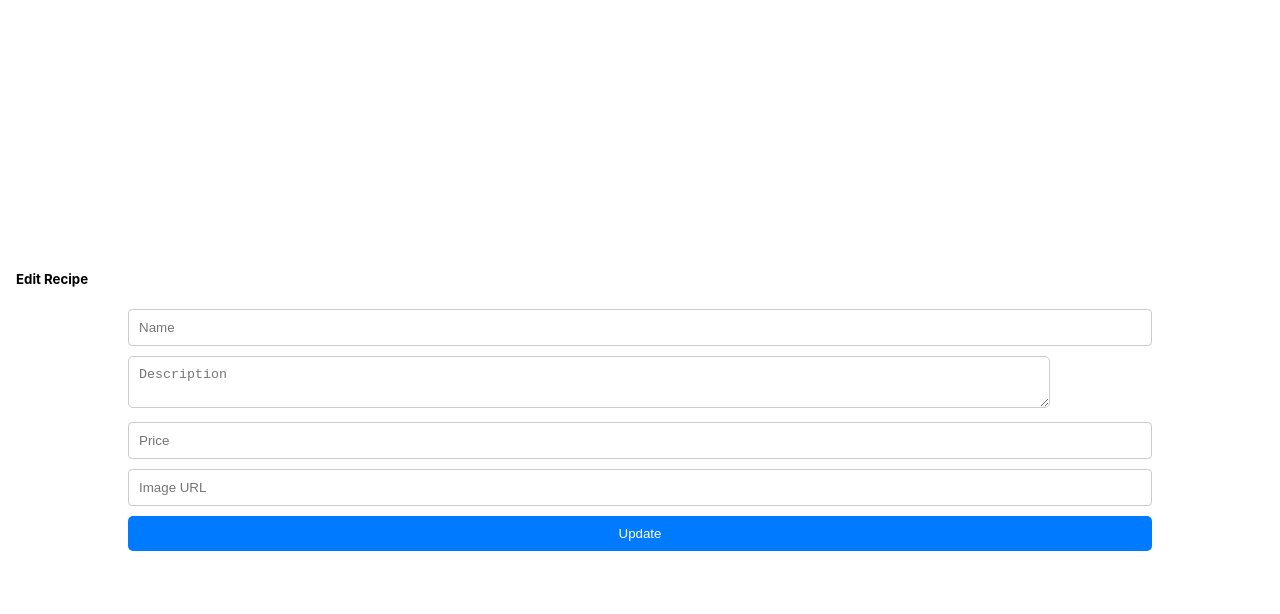
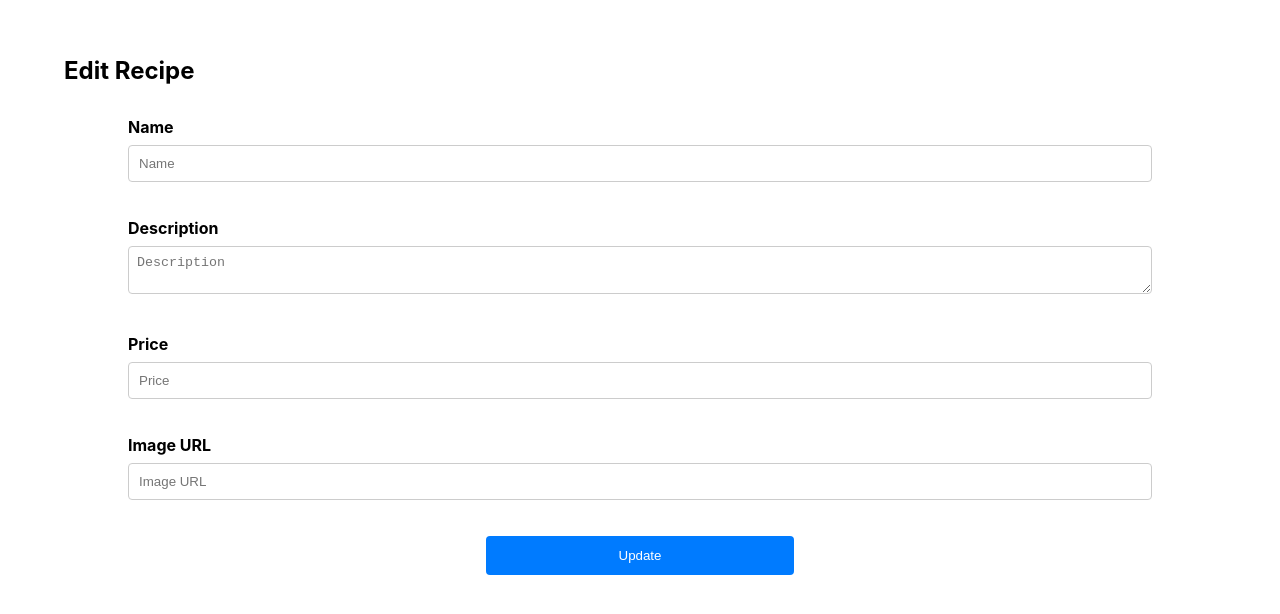
Before and after one commit to sarmink24/recipe-book, a React (Create React App) app: page /delete-dessert/1 in a window 1280 px wide. Shown: the top 614 px of the page. Built offline with nearby package versions, Linux system fonts and the light colour scheme.

Commit message:
ui changes

```diff
--- a/src/components/database/db.json
+++ b/src/components/database/db.json
@@ -1,7 +1,7 @@
 {
   "desserts": [
     {
-      "id": 1,
+      "id": "1",
       "name": "Tiramisu",
       "price": 5,
       "imageUrl": "https://imagesvc.meredithcorp.io/v3/mm/image?url=https%3A%2F%2Fimages.media-allrecipes.com%2Fuserphotos%2F9354028.jpg&w=426&h=285&c=sc&poi=face&q=85",
@@ -24,9 +24,9 @@
     {
       "id": "4",
       "name": "Peach Cobbler Coffee Cake",
+      "description": "Peach cobbler coffee is a delightful and unique blend that combines the warm, comforting flavors of a classic peach cobbler dessert with the rich, robust taste of coffee.",
       "price": 4.5,
-      "imageUrl": "https://imagesvc.meredithcorp.io/v3/mm/image?url=https%3A%2F%2Fimages.media-allrecipes.com%2Fuserphotos%2F9354028.jpg&w=426&h=285&c=sc&poi=face&q=85",
-      "description": "Lorem ipsum dolor sit amet, consectetur adipiscing elit. Praesent ut lacus rhoncus, vulputate urna aliquet, semper ex."
+      "imageUrl": "https://imagesvc.meredithcorp.io/v3/mm/image?url=https%3A%2F%2Fimages.media-allrecipes.com%2Fuserphotos%2F9354028.jpg&w=426&h=285&c=sc&poi=face&q=85"
     },
     {
       "id": "5",
--- a/src/components/details/RecipeDetails.css
+++ b/src/components/details/RecipeDetails.css
@@ -1,29 +1,53 @@
-.recipe {
+.dessert {
   display: flex;
   width: 100%;
   flex-direction: row;
   padding: 2rem;
 }
 
-.recipe-photo, .recipe-details {
+.dessert-photo, .dessert-details {
+  padding: .5rem;
   flex: 1;
   width: 50%;
   box-sizing: border-box;
 }
 
-.recipe-photo img {
+.dessert-photo img {
   width: 100%;
   height: auto;
   display: block;
 }
 
-.edit-b,
-.delete-b {
+.read-more {
+  background-color: white;
+  color: red;
+  border: none;
+  border-radius: 5px;
+  padding: 5px 10px;
+  cursor: pointer;
+}
+
+.edit-delete {
+  display: flex;
+  gap: 1rem; /* Adjust the gap value as needed */
+}
+.edit-b {
   background-color: #007bff;
   color: white;
-  padding: 8px;
+  padding: .6rem;
   border: none;
-  border-radius: 4px;
+  border-radius: .3rem;
+  cursor: pointer;
+  display: flex;
+  align-items: center;
+}
+
+.delete-b {
+  background-color: red;
+  color: white;
+  padding: .6rem;
+  border: none;
+  border-radius: .3rem;
   cursor: pointer;
   display: flex;
   align-items: center;
@@ -31,6 +55,7 @@
 
 .edit-i, .delete-i {
   margin-right: .2rem;
+  font-weight: bold;
 }
 
 .toast-container {
@@ -68,13 +93,18 @@
   background-color: #0056b3;
 }
 
+.read-more:hover {
+  background-color: white;
+  font-weight: bold;
+}
+
 
 @media (max-width: 768px) {
-  .recipe {
+  .dessert {
     flex-direction: column;
   }
 
-  .recipe-photo, .recipe-details {
+  .dessert-photo, .dessert-details {
     width: 100%;
   }
 }
--- a/src/components/details/RecipeDetails.js
+++ b/src/components/details/RecipeDetails.js
@@ -67,11 +67,11 @@ const RecipeDetails = ({ recipe }) => {
   };
 
   return (
-    <div key={recipe.id} className="recipe">
-      <div className="recipe-photo">
+    <div key={recipe.id} className="dessert">
+      <div className="dessert-photo">
         <img src={recipe.imageUrl} alt={recipe.name} />
       </div>
-      <div className="recipe-details">
+      <div className="dessert-details">
         <div className="title-price">
           <h3 className="price">
             <mark>${recipe.price}</mark>
@@ -82,17 +82,20 @@ const RecipeDetails = ({ recipe }) => {
           {expandedId === recipe.id
             ? recipe.description
             : `${recipe.description.slice(0, 40)}... `}
-          <button onClick={() => toggleDescription(recipe.id)}>
+          <button
+            className="read-more"
+            onClick={() => toggleDescription(recipe.id)}
+          >
             {expandedId === recipe.id ? "Read Less" : "Read More"}
           </button>
         </p>
-        <div>
-          <button onClick={handleEditClick} className="edit-button">
-            <CiEdit className="edit-icon" />
+        <div className="edit-delete">
+          <button onClick={handleEditClick} className="edit-b">
+            <CiEdit className="edit-i" />
             Edit
           </button>
-          <button onClick={handleDeleteClick} className="delete-button">
-            <RiDeleteBin6Line className="delete-icon" />
+          <button onClick={handleDeleteClick} className="delete-b">
+            <RiDeleteBin6Line className="delete-i" />
             Delete
           </button>
         </div>
--- a/src/components/form/EditReceipe.js
+++ b/src/components/form/EditReceipe.js
@@ -51,10 +51,67 @@ const EditRecipe = ({ recipe }) => {
   };
 
   return (
+    // <div className="edit-div">
+    //   <h5 className="modal-header">Edit Recipe</h5>
+    //   <div className="modal-body">
+    //     <form onSubmit={handleSubmit} className="recipe-form">
+    //       <input
+    //         type="text"
+    //         placeholder="Name"
+    //         value={name}
+    //         onChange={(e) => setName(e.target.value)}
+    //         className="form-input"
+    //       />
+    //       <textarea
+    //         placeholder="Description"
+    //         value={description}
+    //         onChange={(e) => setDescription(e.target.value)}
+    //         className="form-input"
+    //       />
+    //       <input
+    //         type="number"
+    //         placeholder="Price"
+    //         value={price}
+    //         onChange={(e) => setPrice(e.target.value)}
+    //         className="form-input"
+    //       />
+    //       <input
+    //         type="text"
+    //         placeholder="Image URL"
+    //         value={imageUrl}
+    //         onChange={(e) => setImageUrl(e.target.value)}
+    //         className="form-input"
+    //       />
+    //       {imageUrl && (
+    //         <div className="image-preview">
+    //           <img src={imageUrl} alt="Recipe" />
+    //         </div>
+    //       )}
+    //       <button type="submit" className="submit-button">
+    //         Update
+    //       </button>
+    //     </form>
+    //   </div>
+    //   <ToastContainer
+    //     position="top-center"
+    //     hideProgressBar
+    //     newestOnTop
+    //     closeOnClick
+    //     rtl={false}
+    //     pauseOnFocusLoss
+    //     draggable
+    //     pauseOnHover
+    //     className="toast-container"
+    //     toastClassName="toast" // Custom class for toasts
+    //   />
+    // </div>
+
     <div className="edit-div">
       <h5 className="modal-header">Edit Recipe</h5>
       <div className="modal-body">
         <form onSubmit={handleSubmit} className="recipe-form">
+          <div className="form-group">
+            <label className="form-label">Name</label>
             <input
               type="text"
               placeholder="Name"
@@ -62,12 +119,18 @@ const EditRecipe = ({ recipe }) => {
               onChange={(e) => setName(e.target.value)}
               className="form-input"
             />
+          </div>
+          <div className="form-group">
+            <label className="form-label">Description</label>
             <textarea
               placeholder="Description"
               value={description}
               onChange={(e) => setDescription(e.target.value)}
               className="form-input"
             />
+          </div>
+          <div className="form-group">
+            <label className="form-label">Price</label>
             <input
               type="number"
               placeholder="Price"
@@ -75,6 +138,9 @@ const EditRecipe = ({ recipe }) => {
               onChange={(e) => setPrice(e.target.value)}
               className="form-input"
             />
+          </div>
+          <div className="form-group">
+            <label className="form-label">Image URL</label>
             <input
               type="text"
               placeholder="Image URL"
@@ -82,14 +148,17 @@ const EditRecipe = ({ recipe }) => {
               onChange={(e) => setImageUrl(e.target.value)}
               className="form-input"
             />
+          </div>
           {imageUrl && (
-            <div className="image-preview">
+            <div className="form-group image-preview">
               <img src={imageUrl} alt="Recipe" />
             </div>
           )}
+          <div className="form-group update-button">
             <button type="submit" className="submit-button">
               Update
             </button>
+          </div>
         </form>
       </div>
       <ToastContainer
--- a/src/components/form/EditRecipe.css
+++ b/src/components/form/EditRecipe.css
@@ -1,63 +1,72 @@
 .edit-div{
     padding: 1rem;
-    width: 100%;
+    width: 90%;
+    position: fixed;
+    top: 0;
+    overflow-y: auto;
+    max-height: 100vh;
 }
-.edit-recipe-container {
-    border: 1px solid #ccc;
-    border-radius: .2rem;
-    background-color: #f9f9f9;
+.modal-header {
+  font-size: 1.5em;
+  margin-bottom: 1rem;
 }
 
-  .edit-recipe-header {
-    text-align: center;
-    font-size: 24px;
-    margin-bottom: 20px;
+.modal-body {
+  padding: 1rem;
 }
 
-  .edit-recipe-form {
-    margin-bottom: 20px;
+.recipe-form {
+  display: flex;
+  flex-direction: column;
+  gap: 1rem;
+}
+
+.form-group {
+  margin-bottom: 1rem;
+}
+
+.form-label {
+  display: block;
+  margin-bottom: 0.5rem;
+  font-weight: bold;
 }
 
 .form-input {
-    width: 90%;
-    padding: 10px;
-    margin-bottom: 10px;
+  width: 100%;
+  padding: 0.5rem;
   border: 1px solid #ccc;
-    border-radius: 5px;
-  }
-
-  .submit-button {
-    width: 10rem;
-    padding: 10px;
-    background-color: #007bff;
-    color: #fff;
-    border: none;
-    border-radius: 5px;
-    cursor: pointer;
-    display: block; /* Ensure it's displayed as a block-level element */
-    margin: 0 auto; /* Center the button horizontally */
+  border-radius: 4px;
 }
 
 .image-preview {
-    margin: 20px 0;
   display: flex;
   justify-content: center;
 }
 
 .image-preview img {
-    max-width: 60vw;
-    margin-left: 20vw;
-    margin-right: 20vw;
+  max-width: 100%;
   height: auto;
-    border: 1px solid #ccc;
+  border-radius: 8px;
+}
+
+.update-button {
+  display: flex;
+  justify-content: center;
+}
+
+.submit-button {
+  padding: 0.75rem 1.5rem;
+  background-color: #007bff;
+  color: white;
+  border: none;
   border-radius: 4px;
+  cursor: pointer;
+  width: 30%;
 }
 
 .submit-button:hover {
   background-color: #0056b3;
 }
-
-
 
   /* Responsive Styles */
   @media screen and (max-width: 768px) {
--- a/src/components/form/RecipeForm.css
+++ b/src/components/form/RecipeForm.css
@@ -37,6 +37,6 @@ button:hover {
   background-color: #45a049;
 }
 
-button[type="submit"] {
+/* button[type="submit"] {
   width: 100%;
-}
+} */
--- a/src/components/lists/RecipeList.css
+++ b/src/components/lists/RecipeList.css
@@ -46,7 +46,7 @@
 }
 
 .recipe button:hover {
-
+  background-color: white;
   font-weight: bold;
 }
 
--- a/src/components/lists/RecipeList.js
+++ b/src/components/lists/RecipeList.js
@@ -82,7 +82,7 @@ const RecipeList = () => {
               </div>
             </div>
           ))}
-          <p onClick={handleGoBack}>Go back!</p>
+          {searchResults ? <p onClick={handleGoBack}>Go back!</p> : <p></p>}
         </>
       )}
       {/* {items.map((recipe) => (
```
Lines whose indentation alone changed are shown as unchanged.
